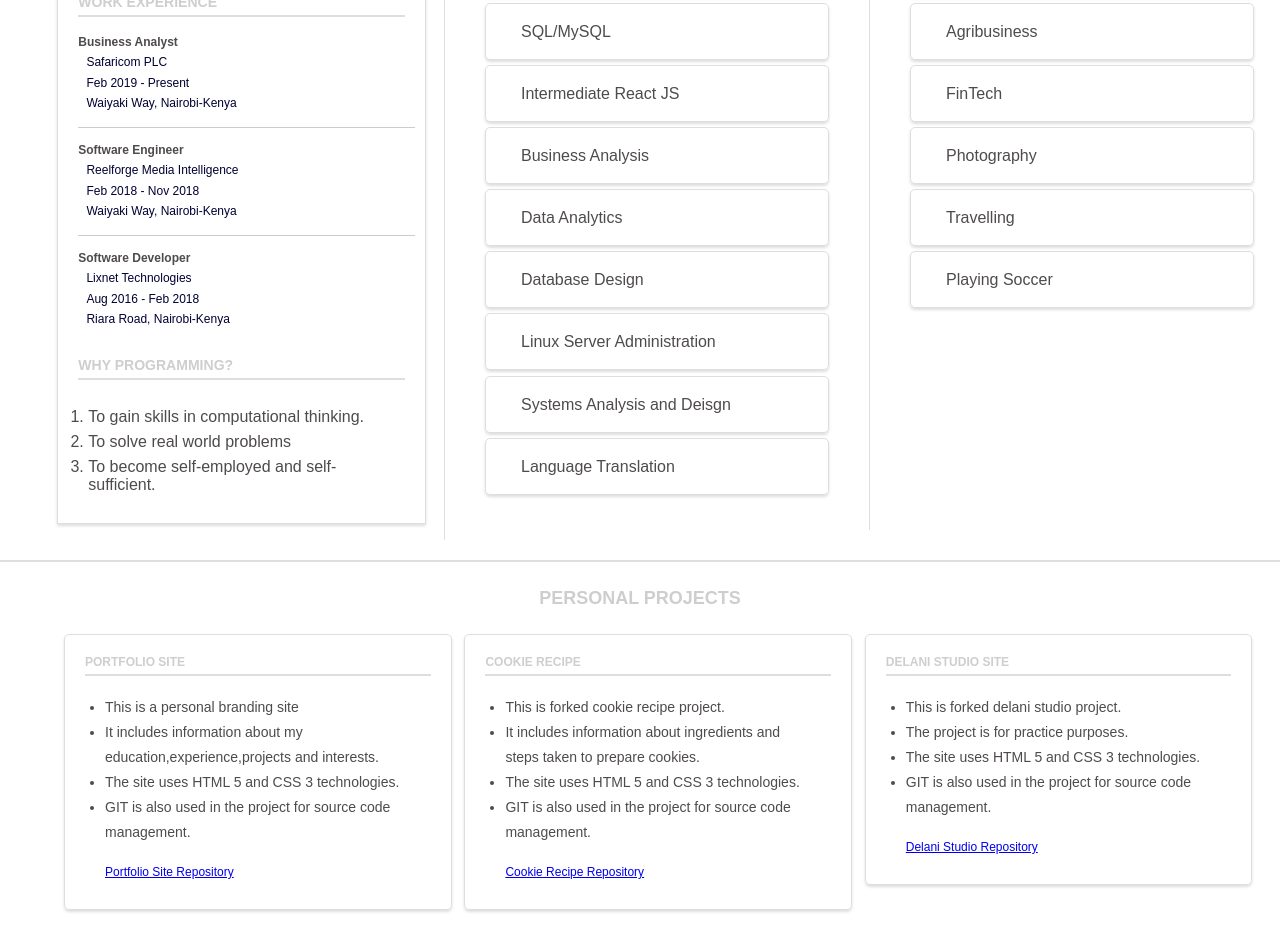
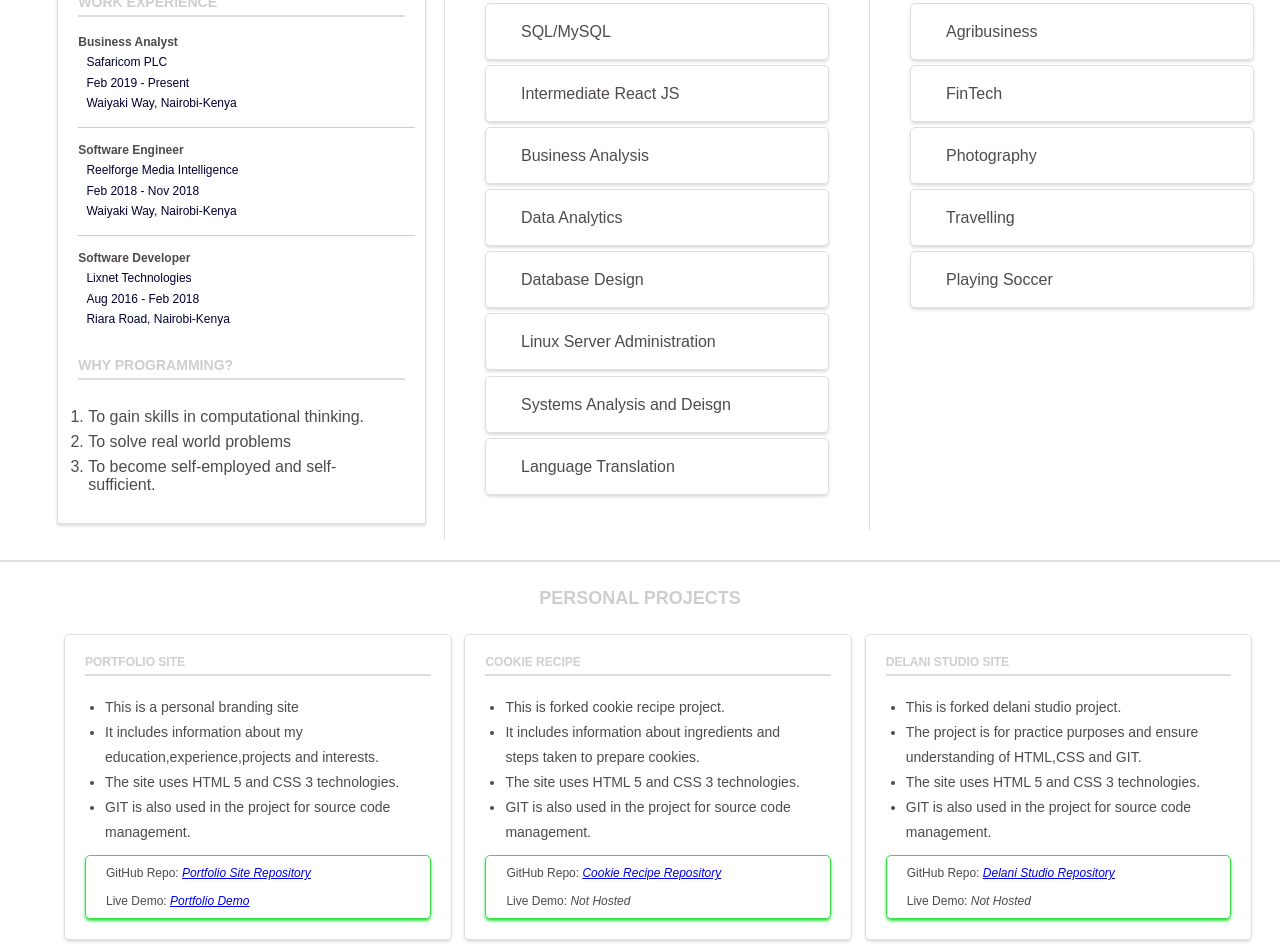
Before and after one commit to kelvinMakamu/portfolio_landing_page, a plain HTML site: page index.html in a window 1280 px wide. Shown: the part 1010-1956 px from the top of the page. Before the commit the page ends 1926 px from the top, so only its background shows below. Drawn offline with Linux system fonts and the light colour scheme.

Commit message:
Modifies index.html file to footer section

```diff
--- a/assets/css/styles.css
+++ b/assets/css/styles.css
@@ -111,6 +111,7 @@ body{
 }
 
 hr{
+	width: 100%;
 	border:unset;
 	margin-top: 1.5%;
 	margin-bottom: 2.5%;
@@ -143,6 +144,10 @@ hr{
 	border-radius: 5px;
 }
 
+.portfolio_projects{
+	margin-bottom: 2%;
+}
+
 .project_content{
 	float: left;
 	width: 27%;
@@ -167,6 +172,9 @@ hr{
 }
 
 .project_link{
+	border:1px solid #34de43;
+	box-shadow: 0px 2px 3px #34de43;
+	border-radius: 5px;
 	padding:10px 20px;
 }
 
--- a/index.html
+++ b/index.html
@@ -105,7 +105,9 @@
 					</ul>
 				</div>
 				<div class="project_link">
-					<a href="https://github.com/kelvinMakamu/portfolio_landing_page" target="_blank">Portfolio Site Repository</a>
+					<p>GitHub Repo: <em><a href="https://github.com/kelvinMakamu/portfolio_landing_page" target="_blank">Portfolio Site Repository</a></em></p>
+					<br>
+					<p>Live Demo: <em><a href="https://kelvinMakamu.github.io/portfolio_landing_page" target="_blank">Portfolio Demo</a></em></p>
 				</div>
 			</div>
 			<div class="project_content">
@@ -120,7 +122,9 @@
 					</ul>
 				</div>
 				<div class="project_link">
-					<a href="https://github.com/kelvinMakamu/cookie-recipe" target="_blank">Cookie Recipe Repository</a>
+					<p>GitHub Repo: <em><a href="https://github.com/kelvinMakamu/cookie-recipe" target="_blank">Cookie Recipe Repository</a></em></p>
+					<br>
+					<p>Live Demo: <em>Not Hosted</em></p>
 				</div>
 			</div>
 			<div class="project_content">
@@ -129,15 +133,21 @@
 				<div class="project_description">
 					<ul>
 						<li>This is forked delani studio project.</li>
-						<li>The project is for practice purposes.</li>
+						<li>The project is for practice purposes and ensure understanding of HTML,CSS and GIT.</li>
 						<li>The site uses HTML 5 and CSS 3 technologies.</li>
 						<li>GIT is also used in the project for source code management.</li>
 					</ul>
 				</div>
 				<div class="project_link">
-					<a href="https://github.com/kelvinMakamu/delani_studio_site" target="_blank">Delani Studio Repository</a>
+					<p>GitHub Repo: <em><a href="https://github.com/kelvinMakamu/delani_studio_site" target="_blank">
+					Delani Studio Repository</a></em></p>
+					<br>
+					<p>Live Demo: <em>Not Hosted</em></p>
 				</div>
 			</div>
 		</div>
+		<div class="portfolio_footer">
+
+		</div>
 	</body>
 </html>
```
